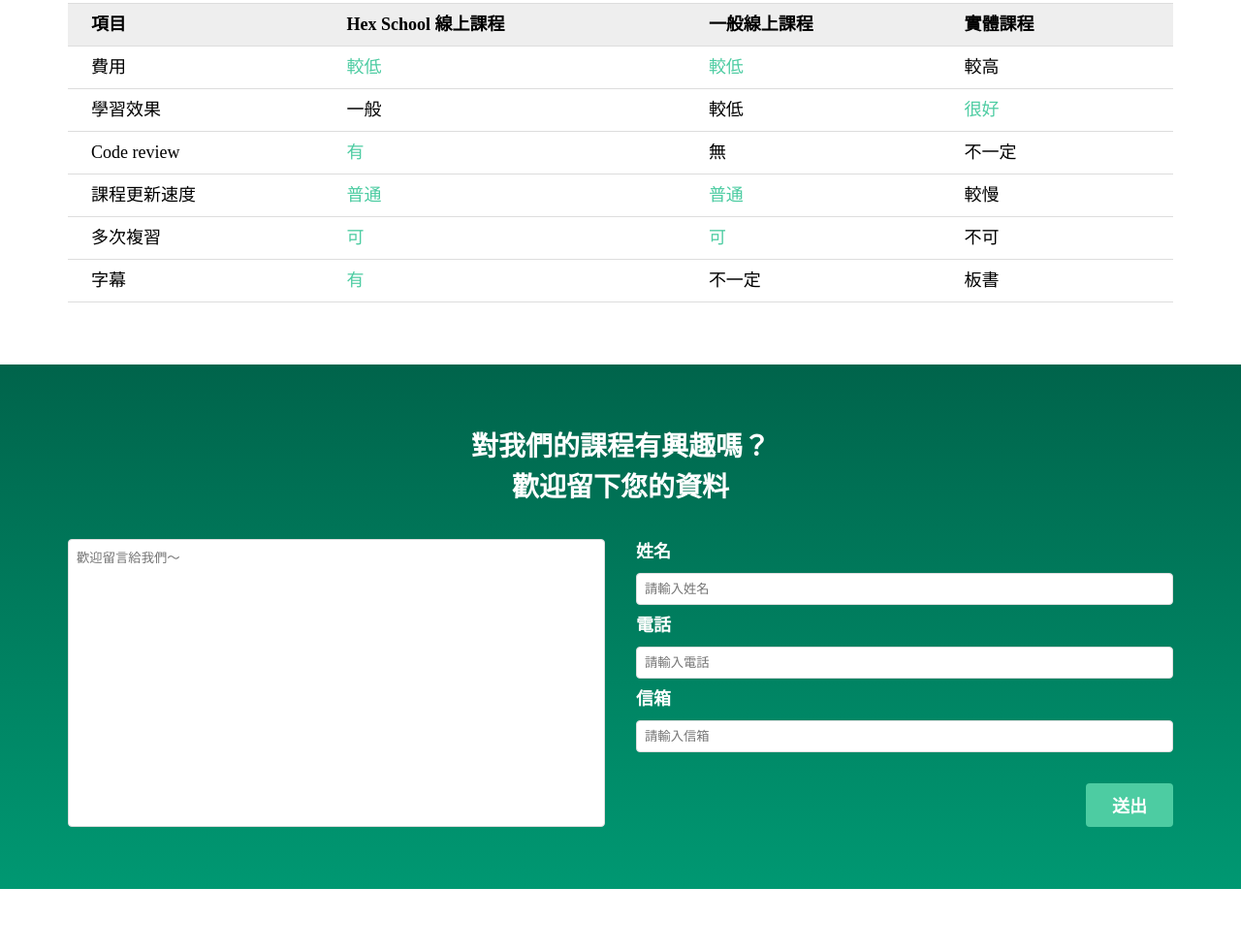
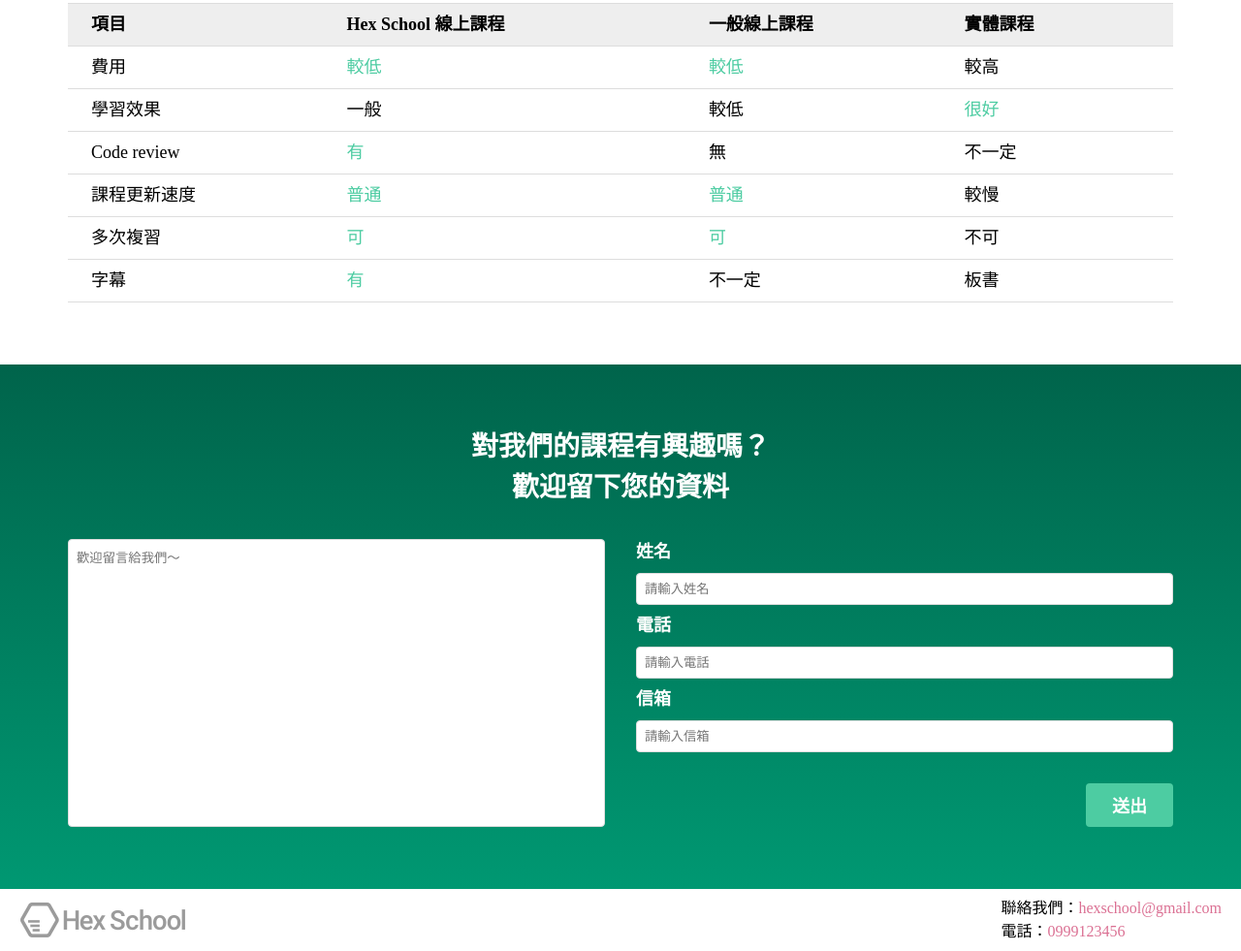
Before and after one commit to kunbu0203/jQuery_homework, a plain HTML site: page index.html in a window 1280 px wide. Shown: the part 1099-2080 px from the top of the page at 97% size. Before the commit the page ends 2016 px from the top, so only its background shows below. Drawn offline with Linux system fonts and the light colour scheme.

Commit message:
新增footer

```diff
--- a/css/style.css
+++ b/css/style.css
@@ -58,6 +58,11 @@
 	display: block;
 }
 
+header {
+	position: relative;
+	box-shadow: 0 0 8px rgba(0, 0, 0, .3);
+	z-index: 10;
+}
 
 .social {
     padding: 4px;
@@ -98,7 +103,8 @@
 
 .menu {
     display: flex;
-    align-items: center;
+	align-items: center;
+	background-color: #ffffff;
 }
 
 .menu_logo {
@@ -117,7 +123,8 @@
 .nav_item {
     position: relative;
     display: inline-block;
-    box-sizing: border-box;
+	box-sizing: border-box;
+	background-color: #ffffff;
 }
 
 .nav>.nav_item+.nav_item {
@@ -329,8 +336,28 @@
 	border-radius: 4px;
 	background-color: rgb(77, 204, 162);
 	outline: none;
+	cursor: pointer;
 }
 
 .inputBox_submit:active {
 	opacity: .8;
 }
+
+footer {
+	display: flex;
+	justify-content: space-between;
+	align-items: center;
+	padding: 8px 20px;
+}
+
+.footer_logo {
+    flex: 0 0 auto;
+}
+
+.footer_contact {
+    flex: 0 0 auto;
+}
+
+.contact_link {
+	color: palevioletred;
+}
--- a/index.html
+++ b/index.html
@@ -192,6 +192,15 @@
             </div>
         </section>
     </article>
+    <footer>
+        <div class="footer_logo">
+            <img src="./images/footerLogo.png" alt="HexSchool">
+        </div>
+        <div class="footer_contact">
+            <p>聯絡我們：<a href="mailto:hexschool@gmail.com" class="contact_link">hexschool@gmail.com</a></p>
+            <p>電話：<a href="tel:+886999123456" class="contact_link">0999123456</a></p>
+        </div>
+    </footer>
     <script src="./js/libs/jquery-3.4.1.min.js"></script>
     <script src="./js/libs/swiper-bundle.min.js"></script>
     <script src="./js/index.js"></script>
```
